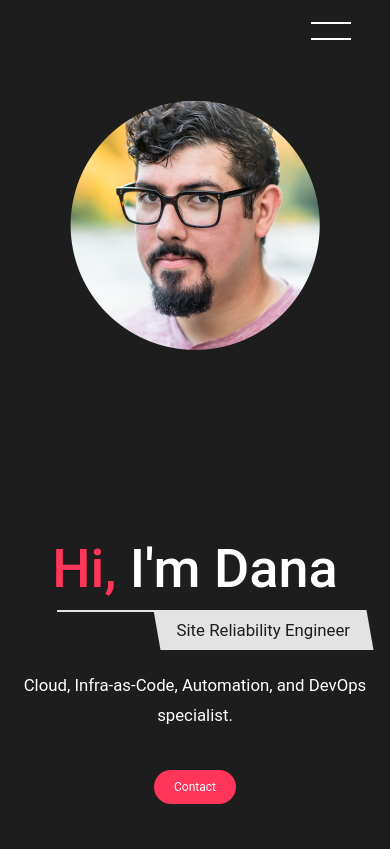
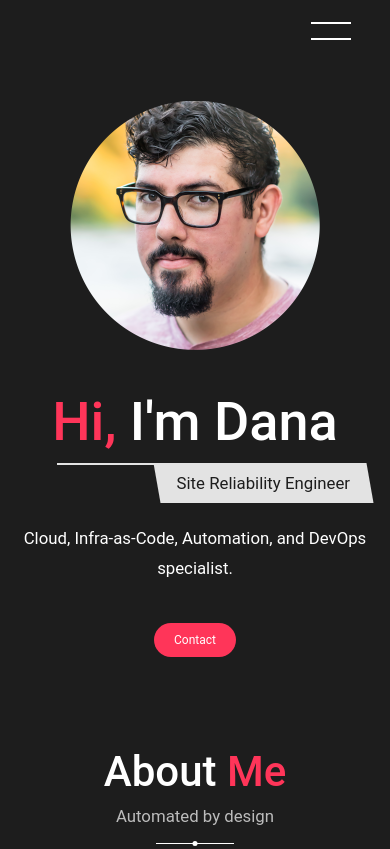
Before and after one commit to danagarcia/portfolio, a website: page src/portfolio/public/index.html in a window 390 px wide. Shown: the top 849 px of the page. Drawn offline with Linux system fonts and the light colour scheme.

Commit message:
fixing view

```diff
--- a/src/portfolio/public/style.css
+++ b/src/portfolio/public/style.css
@@ -445,7 +445,7 @@ body{
         flex-direction: column-reverse;
         height: fit-content;
         padding-bottom: 50px;
-        min-width: auto;
+        min-height: auto;
     }
     .home .image{
         width: 250px;
@@ -489,7 +489,7 @@ body{
         font-size: 1.4rem;
     }
     .home{
-        min-width: auto;
+        min-height  : auto;
     }
     .about-image{
         max-width: 100%;
```
